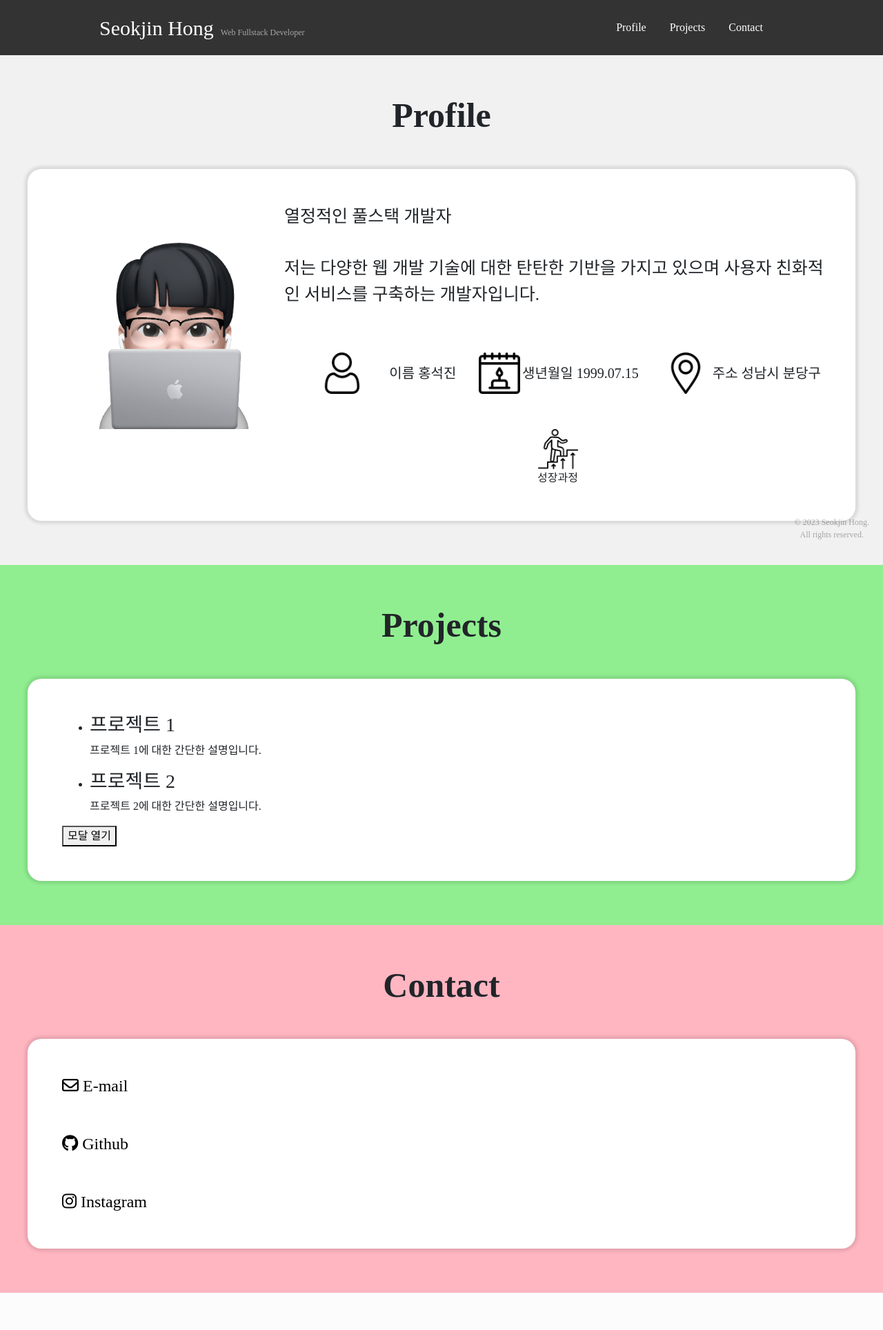
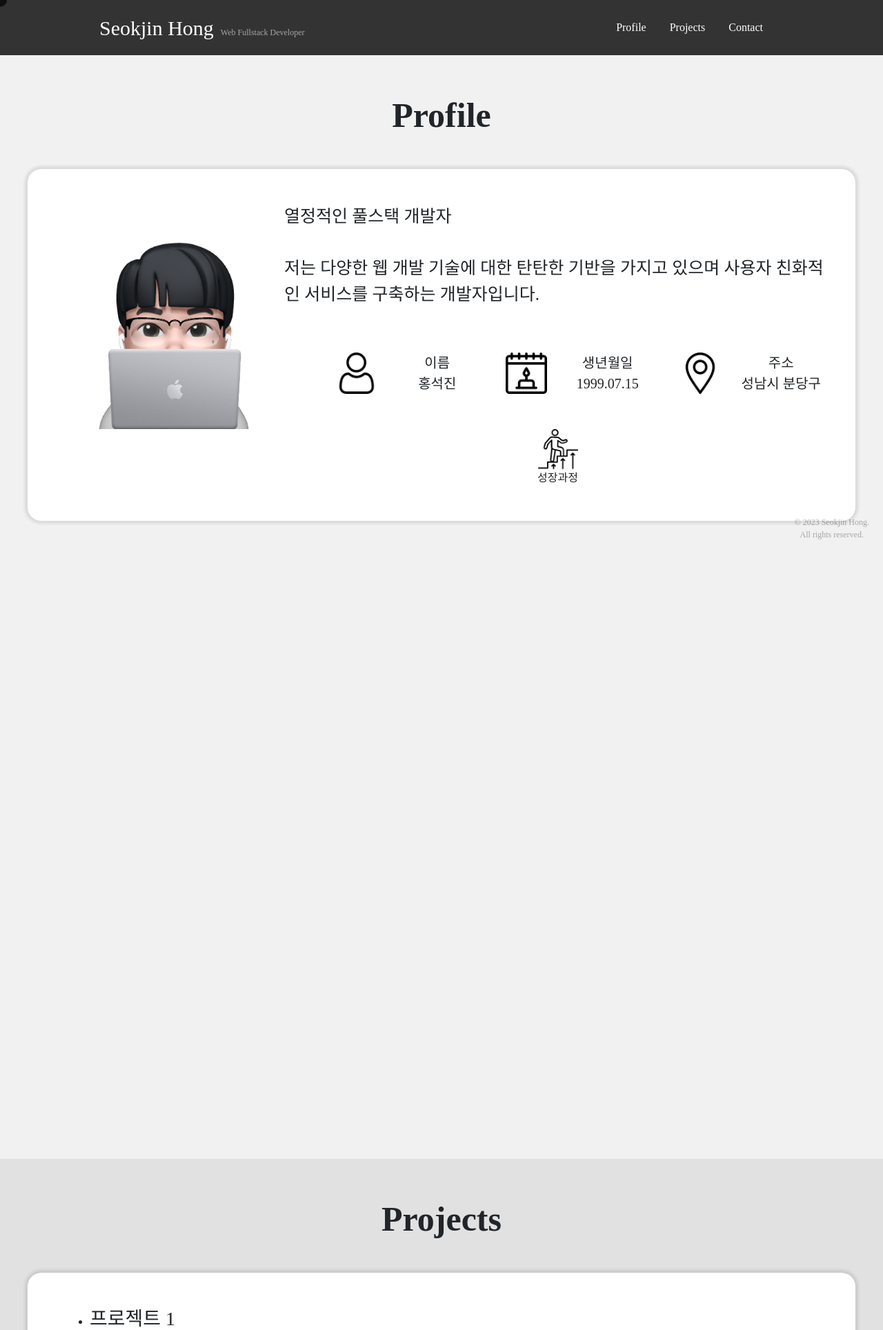
Before and after one commit to seokbangguri/seokbangguri, a PHP site: page /prac.html in a window 1280 px wide. Shown: the top 1928 px of the page at 69% size. Before the commit the page ends 1874 px from the top, so only its background shows below. Run offline with PHP 8.4, Linux system fonts and the light colour scheme; some web fonts are replaced.

Commit message:
23-07-18 마무리

```diff
--- a/prac.html
+++ b/prac.html
@@ -17,6 +17,9 @@
   </style>
 </head>
 <body>
+  <div class="pointer-effect">
+    <div class="pointer-effect-inner"></div>
+  </div>
   <header>
     <div id="top">
       <div id="main">
@@ -63,21 +66,21 @@
           <div class="col-4">
             <img class="icon" src="./static/images/icons/User.png" alt="">
             <div>
-              <span>이름</span>
+              <span>이름</span><br>
               <span>홍석진</span>
             </div>
           </div>
           <div class="col-4">
             <img class="icon" src="./static/images/icons/calendar.png" alt="">
             <div>
-              <span>생년월일</span>
+              <span>생년월일</span><br>
               <span>1999.07.15</span>
             </div>
           </div>
           <div class="col-4">
             <img class="icon" src="./static/images/icons/location.png" alt="">
             <div>
-              <span>주소</span>
+              <span>주소</span><br>
               <span>성남시 분당구</span>
             </div>
           </div>
@@ -126,6 +129,9 @@
         <a href="https://www.instagram.com/seokbangguri" target="_blank"><i class="fab fa-instagram"></i> Instagram</a>
       </div>
     </div>
+    <div style="justify-content: center; align-items: center; text-align: center; margin-top: 80px;">
+      <h1>제 홈페이지를 봐주셔서 감사합니다!</h1>
+    </div>
     <br>
   </section>
 
--- a/static/css/style.css
+++ b/static/css/style.css
@@ -7,6 +7,26 @@ body {
   margin: 0;
   padding: 0;
   background-color: #f1f1f1;
+}
+
+.pointer-effect {
+  width: 20px;
+  height: 20px;
+  position: fixed;
+  top: 0;
+  left: 0;
+  pointer-events: none;
+  z-index: 9999;
+}
+
+.pointer-effect-inner {
+  width: 20px;
+  height: 20px;
+  position: absolute;
+  top: -10px;
+  left: -10px;
+  border-radius: 50%;
+  background-color: rgba(0, 0, 0, 0.7);
 }
 
 body.modal-open {
@@ -114,7 +134,6 @@ header {
 }
 
 .bacon {
-  border: 2px solid red;
   position: fixed;
   z-index: 2;
   height: 100vh;
@@ -142,22 +161,8 @@ header {
   color: #fff;
 }
 
-@media (max-width: 767px) {
-  .hamburger {
-    display: flex;
-  }
-  .menu, #sub {
-    display: none;
-  }
-  #title {
-    font-size: 20px;
-  }
-  #top {
-    max-width: 100%;
-  }
-}
-
-#section {
+section {
+  height: 200vh;
   margin: 0;
   padding: 0;
 }
@@ -193,7 +198,7 @@ header {
 }
 
 #box a:hover {
-  transform:scaleY(1.2);
+  transform: scale(1.2);
   color: #5dc6ff
 }
 
@@ -235,11 +240,11 @@ header {
 }
 
 #projects{
-  background-color: lightgreen;
+  background-color: #e1e1e1;
 }
 
 #contact{
-  background-color: lightpink;
+  background-color: #f1f1f1;
 }
 
 #blank {
@@ -248,6 +253,7 @@ header {
   height: 80px;
   background-color: #f1f1f1;
 }
+
 
 footer {
   font-size: 12px;
@@ -295,8 +301,28 @@ footer {
   cursor: pointer;
 }
 
+.social-icons {
+  display: flex;
+}
+
 .social-icons a {
   font-size: 24px;
-  margin-right: 10px;
+  margin: auto;
   color: #333;
 }
+
+@media (max-width: 767px) {
+  .hamburger {
+    display: flex;
+  }
+  .menu, #sub {
+    display: none;
+  }
+  #title {
+    font-size: 20px;
+  }
+  #top {
+    max-width: 100%;
+  }
+
+}
--- a/static/js/script.js
+++ b/static/js/script.js
@@ -62,7 +62,6 @@ $(document).ready(function () {
 
     $('section').each(function() {
       var section = $(this);
-      var sectionId = section.attr("id");
       var sectionOffset = section.offset().top;
       var sectionHeight = section.height();
       var subtitle = section.find("#subtitle");
@@ -70,6 +69,61 @@ $(document).ready(function () {
       if (scrollPos >= sectionOffset - sectionHeight && scrollPos <= sectionOffset + sectionHeight) {
         subtitle.addClass('active');
       }
+
     });
   });
+
+  $(document).on('touchstart', '.section', function(e) {
+    e.preventDefault();
+    // 터치 이벤트 처리 로직 작성
+  });
+
+  var sections = $('section:not(#blank)');
+  var currentSection = 0;
+  var isScrolling = false;
+
+  $(window).on('scroll', function () {
+    if (isScrolling) return;
+
+    var windowHeight = $(window).height();
+    var sectionBottom = sections.eq(currentSection).offset().top + sections.eq(currentSection).outerHeight();
+    var windowBottom = $(window).scrollTop() + windowHeight;
+
+    if (windowBottom >= sectionBottom) {
+      isScrolling = true;
+
+      if (currentSection < sections.length - 1) {
+        currentSection++;
+      } else {
+        // 마지막 섹션인 경우, 스크롤 이벤트를 무시하고 함수 종료
+        return;
+      }
+
+      $('html, body').stop().animate({
+        scrollTop: sections.eq(currentSection).offset().top -80
+      }, 800, function () {
+        isScrolling = false;
+      });
+    }
+  });
+
+
+  // 마우스 포인터 효과를 생성하는 스크립트
+  $(document).on('mousemove', function(event) {
+    var x = event.clientX;
+    var y = event.clientY;
+
+    $('.pointer-effect').css({
+      top: y + 'px',
+      left: x + 'px'
+    });
+  });
+  // a,button 태그에 마우스 포인터 이미지 변경
+  $('a,button').hover(function() {
+    $('.pointer-effect-inner').css('background-color', '#5dc6ff80');
+  }, function() {
+    $('.pointer-effect-inner').css('background-color', 'rgba(0, 0, 0, 0.700)');
+  });
+
+
 });
```
